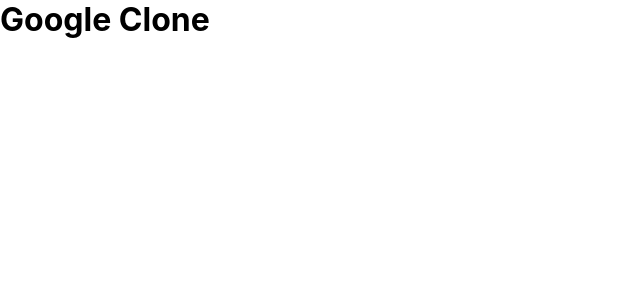
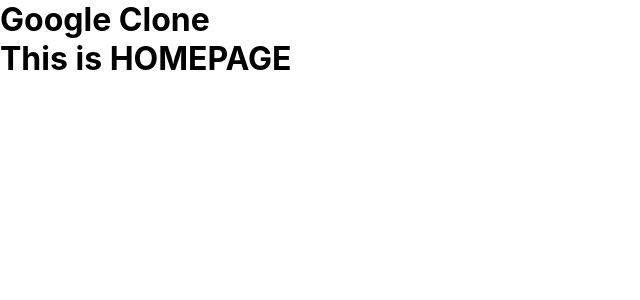
Before and after one commit to alexiscodes21/Google-clone, a React (Create React App) app: page / in a window 1280 px wide. Shown: the top 300 px of the page, without its empty margins (0-640 px from the left). Built offline with nearby package versions, Linux system fonts and the light colour scheme; the HTML template or start-up script is replaced by a standard one.

Commit message:
installed material UI

```diff
--- a/package.json
+++ b/package.json
@@ -3,6 +3,10 @@
   "version": "0.1.0",
   "private": true,
   "dependencies": {
+    "@emotion/react": "^11.10.6",
+    "@emotion/styled": "^11.10.6",
+    "@mui/icons-material": "^5.11.16",
+    "@mui/material": "^5.12.0",
     "@testing-library/jest-dom": "^5.16.5",
     "@testing-library/react": "^13.4.0",
     "@testing-library/user-event": "^13.5.0",
--- a/src/App.js
+++ b/src/App.js
@@ -1,10 +1,17 @@
 import React from "react";
 import "./App.css";
+import Home from './pages/Home'
 
 const App = () => {
   return (
     <div className="app">
       <h1>Google Clone</h1>
+
+      { /* Home (the one with the search on */}
+      <Home />
+
+      {/* SearchPage (the results page */}
+
     </div>
   );
 };
--- /dev/null
+++ b/src/pages/Home.js
@@ -0,0 +1,27 @@
+import React from 'react'
+import './Home.css';
+
+const Home = () => {
+  return (
+    <div className="home">
+      <h1>This is HOMEPAGE</h1>
+
+      <div className="homeHeader">
+        <div className="homeHeaderLeft">
+          {/* About Link */}
+          {/* Store Link */}
+        </div>
+        <div className="homeHeaderRight">
+          {/* Gmail Link */}
+          {/* Images Link */}
+          {/* Icon Link */}
+          {/* Avatar Link */}
+        </div>
+      </div>
+
+      <div className="homeBody"></div>
+    </div>
+  );
+}
+
+export default Home
```
Also changed, not shown: src/pages/Home.css (added), 1 other file (tests, documents, lock files or other folders).
